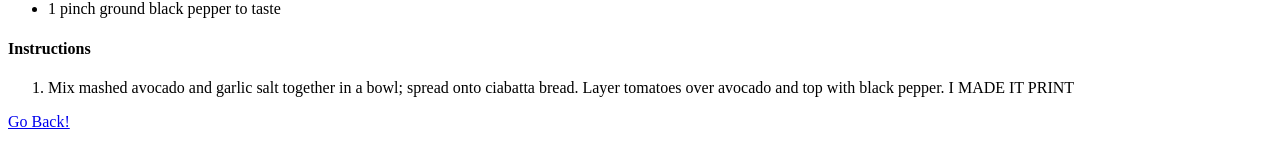
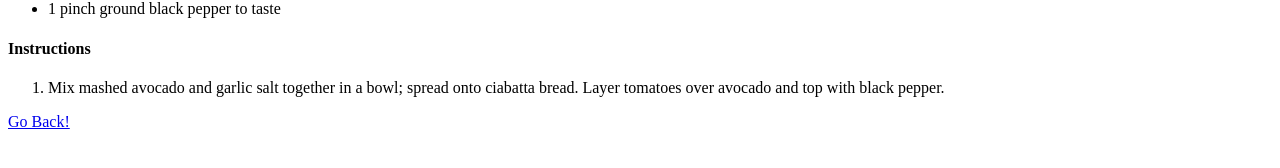
Before and after one commit to SC2003/odin-recipes, a plain HTML site: page recipes/sandwich.html in a window 1280 px wide. Shown: the part 550-718 px from the top of the page. Drawn offline with Linux system fonts and the light colour scheme.

Commit message:
Fix typo

```diff
--- a/recipes/sandwich.html
+++ b/recipes/sandwich.html
@@ -22,8 +22,7 @@
     <ol>
       <li>
         Mix mashed avocado and garlic salt together in a bowl; spread onto
-        ciabatta bread. Layer tomatoes over avocado and top with black pepper. I
-        MADE IT PRINT
+        ciabatta bread. Layer tomatoes over avocado and top with black pepper.
       </li>
     </ol>
     <a href="../index.html">Go Back!</a>
```
